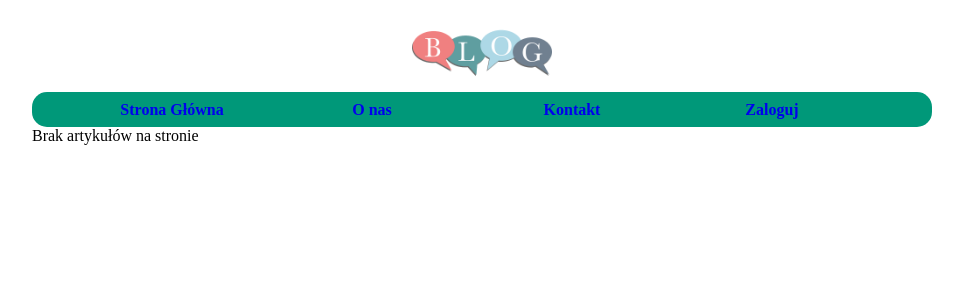
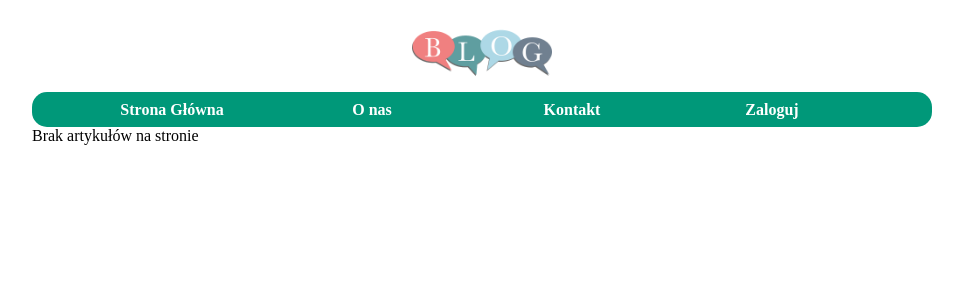
Before and after one commit to MateuszGuzy02/Projekt-Informatyka, a PHP site: page / in a window 1280 px wide. Shown: the top 300 px of the page, without its empty margins (166-1129 px from the left). Run offline with PHP 8.4, Linux system fonts and the light colour scheme; data that the repository does not hold is empty.

Commit message:
Update style

```diff
--- a/style.css
+++ b/style.css
@@ -48,11 +48,13 @@ nav ol {
 nav ol li a:link {
     text-decoration: none;
     font-weight: bold;
+    color: #ffffff;
 }
 
 nav ol li a:hover {
     text-decoration: underline;
     font-weight: bold;
+    color: #ffffff;
 }
 
 nav ol li a:visited {
```
